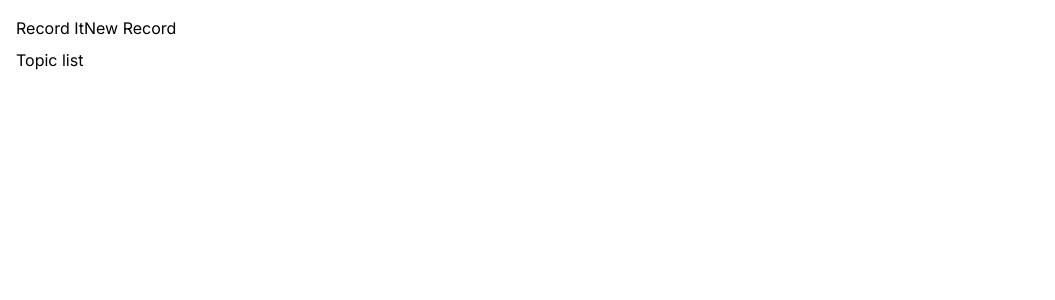
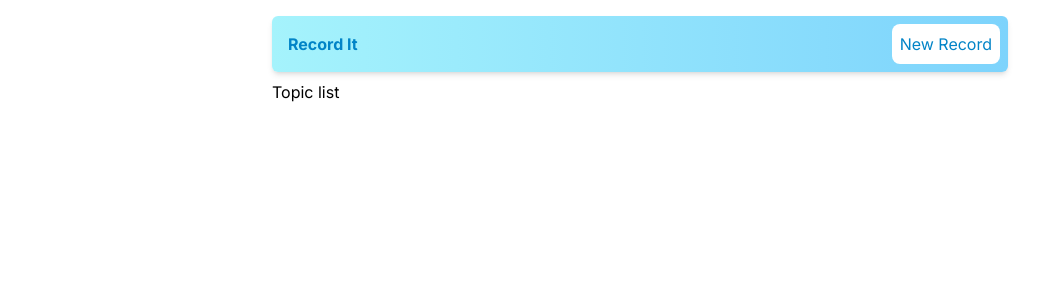
Before and after one commit to avangardewashere/crud-fourthest, a Next.js app: page / in a window 1280 px wide. Shown: the top 300 px of the page, without its empty margins (0-1055 px from the left). Built offline with nearby package versions, Linux system fonts and the light colour scheme.

Commit message:
add/remove-button-navbar-design

```diff
--- a/app/layout.tsx
+++ b/app/layout.tsx
@@ -18,7 +18,7 @@ export default function RootLayout({
   return (
     <html lang="en">
       <body className={inter.className}>
-        <div className='flex flex-col p-4 max-w-3xl'>
+        <div className='flex flex-col p-4 max-w-3xl mx-auto'>
           <Navbar />
           <div className='mt-2'>{children}</div>
         </div>
--- a/components/Navbar.tsx
+++ b/components/Navbar.tsx
@@ -3,9 +3,9 @@ import React from "react";
 
 export default function Navbar() {
   return (
-    <nav>
-      <Link href="/">Record It</Link>
-      <Link className="" href="/addRecord" >
+    <nav className="flex items-center justify-between p-2 bg-gradient-to-r to-sky-300 from-cyan-200 shadow-md rounded-md ">
+      <Link className=" text-sky-600 font-bold p-2 rounded-lg"  href="/">Record It</Link>
+      <Link className="bg-white text-sky-600 p-2 rounded-lg" href="/addRecord">
         New Record
       </Link>
     </nav>
--- /dev/null
+++ b/components/RemoveButton.tsx
@@ -0,0 +1,13 @@
+import React from 'react'
+
+export default  function RemoveButton() {
+
+  const handleRemove = () => {
+    alert("about to remove")
+  }
+    return (
+    <button onClick={handleRemove}>
+
+    </button>
+  )
+}
```
